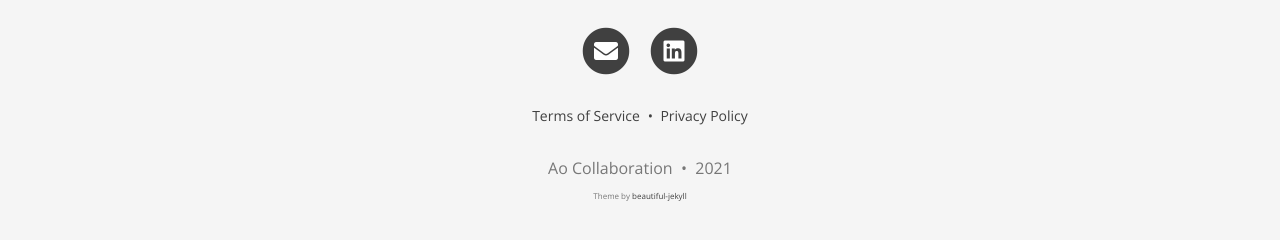
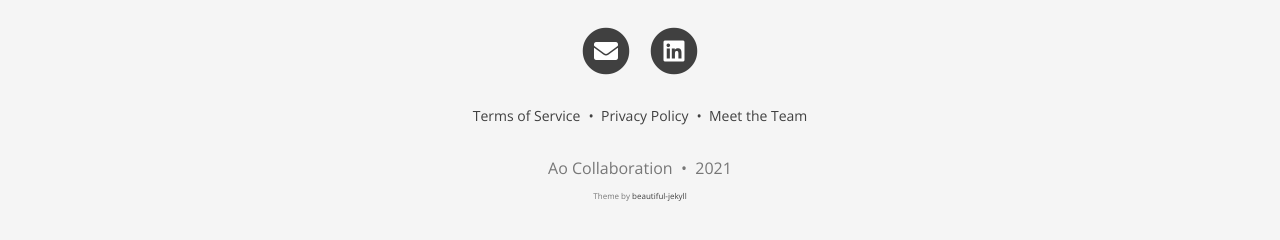
Before and after one commit to Ao-Collaboration/Ao-Collaboration.github.io, a Jekyll site: the page built from index.md, in a window 1280 px wide and 900 px high, scrolled down 1408 px. Shown: the part 648-888 px from the top of the window. Built offline with Jekyll 4.4.1, drawn with Linux system fonts in a browser that asks for light colours; nearby versions of some CDN libraries.

Commit message:
Update _config.yml

```diff
--- a/_config.yml
+++ b/_config.yml
@@ -16,6 +16,7 @@ navbar-links:
 footer-links:
   Terms of Service: "termsofservice"
   Privacy Policy: "privacypolicy"
+  Meet the Team: "team"
 
 # --- Logo --- #
 
```
